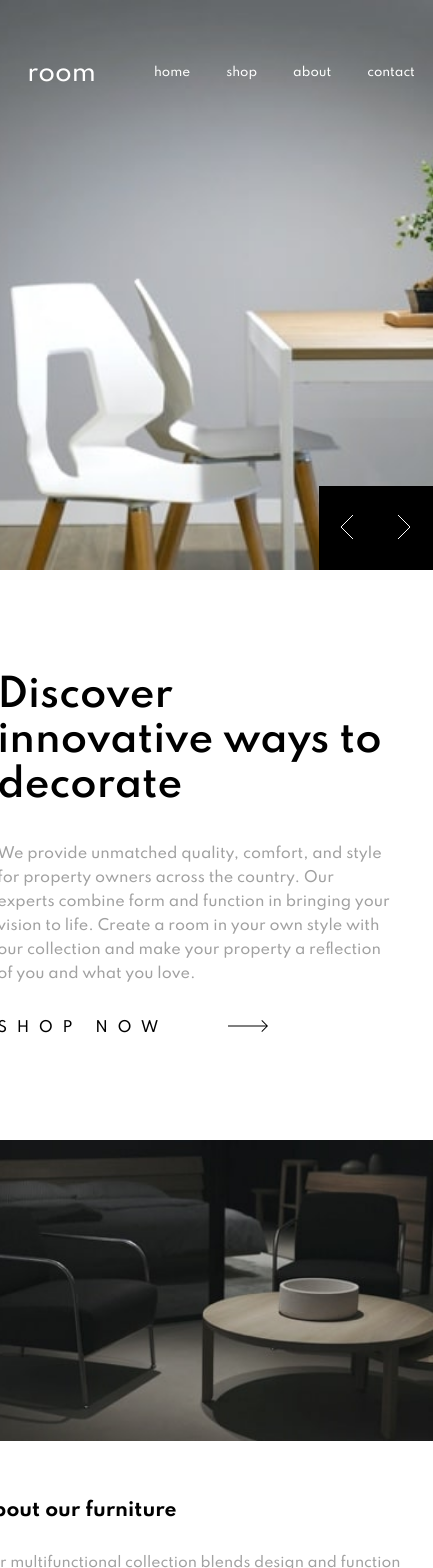
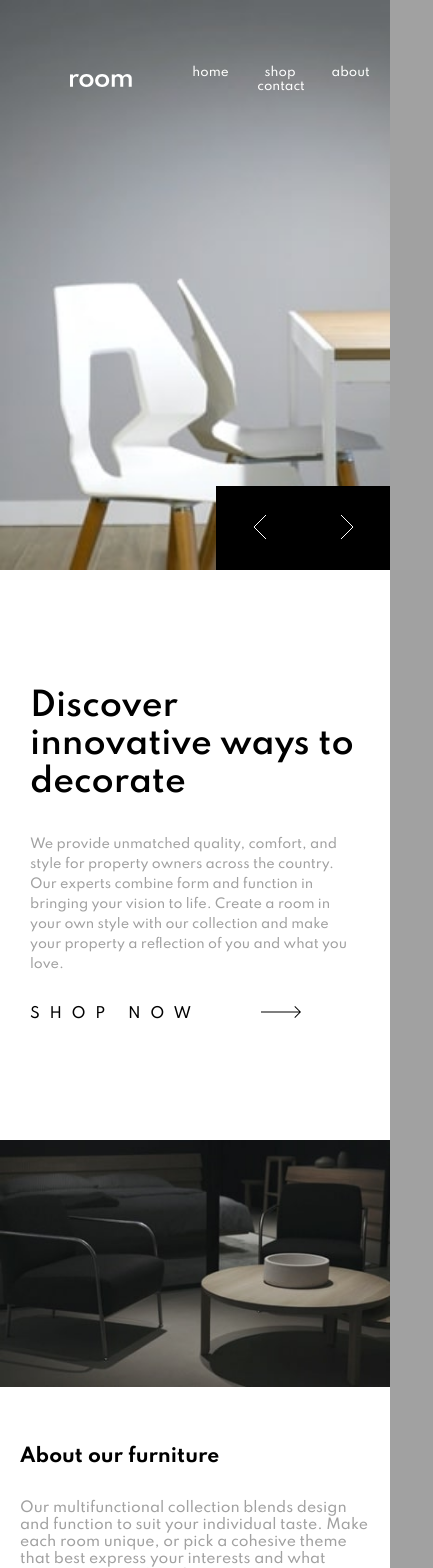
Before and after one commit to jundymek/room-homepage-frontendmentor, a React (Create React App) app: page / in a window 390 px wide. Shown: the top 1568 px of the page, 433 px wide, since content can reach past the window. Built offline with nearby package versions, Linux system fonts and the light colour scheme.

Commit message:
style: mobile basic

```diff
--- a/src/App.scss
+++ b/src/App.scss
@@ -4,6 +4,7 @@
   display: flex;
   justify-content: center;
   align-items: center;
+  width: 100%;
   min-height: 100vh;
 }
 
@@ -12,8 +13,11 @@
   flex-direction: column;
   justify-content: center;
   align-items: center;
-  max-width: 1440px;
+  max-width: 1535px;
   background: $white;
+  @media (max-width: 1000px) {
+    flex-direction: column;
+  }
 }
 
 .top-wrapper {
--- a/src/components/about/About.module.scss
+++ b/src/components/about/About.module.scss
@@ -2,6 +2,7 @@
 
 .wrapper {
   display: flex;
+  max-width: 100vw;
   @media (max-width: $desktop) {
     flex-direction: column;
   }
--- a/src/components/arrows/Arrows.module.scss
+++ b/src/components/arrows/Arrows.module.scss
@@ -4,7 +4,7 @@
   position: absolute;
   left: 0;
   bottom: 0;
-  width: 24%;
+  width: 174px;
   height: 84px;
   background: black;
   display: flex;
--- a/src/components/discover/Discover.module.scss
+++ b/src/components/discover/Discover.module.scss
@@ -1,4 +1,3 @@
-
 @import "../../styles/variables.scss";
 
 .discover {
@@ -7,12 +6,15 @@
   display: flex;
   flex-direction: column;
   justify-content: center;
+  align-items: center;
   padding: 100px;
+  position: relative;
   box-sizing: border-box;
-  position: relative;
-  @media (max-width: 1000px) {
+  @media (max-width: $desktop) {
     width: 100%;
-    padding: 40px;
+    max-width: 100vw;
+    height: 570px;
+    padding: 30px;
   }
 }
 
@@ -21,12 +23,15 @@
   font-size: 38px;
   font-weight: 600;
   margin: 0 0 20px 0;
+  @media (max-width: $desktop) {
+    font-size: 32px;
+  }
 }
 
 .paragraph {
   color: $darkGray;
-  line-height: 24px;
-  font-size: 0.9rem;
+  line-height: 20px;
+  font-size: 0.8rem;
 }
 
 .link {
@@ -36,7 +41,7 @@
   text-decoration: none;
   letter-spacing: 0.6rem;
   font-size: 0.9rem;
-  color: #000;
+  color: $black;
   position: relative;
   &::after {
     position: absolute;
@@ -44,4 +49,7 @@
     top: 0;
     right: -100px;
   }
+  @media (max-width: $desktop) {
+    align-self: flex-start;
+  }
 }
--- a/src/components/slider/Slider.module.scss
+++ b/src/components/slider/Slider.module.scss
@@ -4,6 +4,7 @@
   background: url("../../images/desktop-image-hero-1.jpg");
   background-size: cover;
   width: 60%;
+  max-width: 894px;
   height: 570px;
   color: $white;
   position: relative;
@@ -29,6 +30,7 @@
 .navList {
   list-style-type: none;
   display: flex;
+  flex-wrap: wrap;
   justify-content: center;
   align-items: center;
 }
--- a/src/components/slider/Slider.tsx
+++ b/src/components/slider/Slider.tsx
@@ -2,6 +2,7 @@ import React from "react";
 import { useWindowWidth } from "../../customHooks/useWindowWidth";
 import Arrows from "../arrows/Arrows";
 import styles from "./Slider.module.scss";
+import logo from "../../images/logo.svg";
 
 const Slider = () => {
   const windowWidth = useWindowWidth();
@@ -10,7 +11,9 @@ const Slider = () => {
   return (
     <section className={styles.slider}>
       <div className={styles.navWrapper}>
-        <h1 className={styles.title}>room</h1>
+        <h1 className={styles.title}>
+          <img src={logo} alt="Room logo" />
+        </h1>
         <nav className={styles.nav}>
           <ul className={styles.navList}>
             <li className={styles.navListItem}>home</li>
--- a/src/index.scss
+++ b/src/index.scss
@@ -1,5 +1,4 @@
 @import url("https://fonts.googleapis.com/css2?family=Spartan:wght@500;600;700&display=swap");
-
 
 body {
   margin: 0;
```
